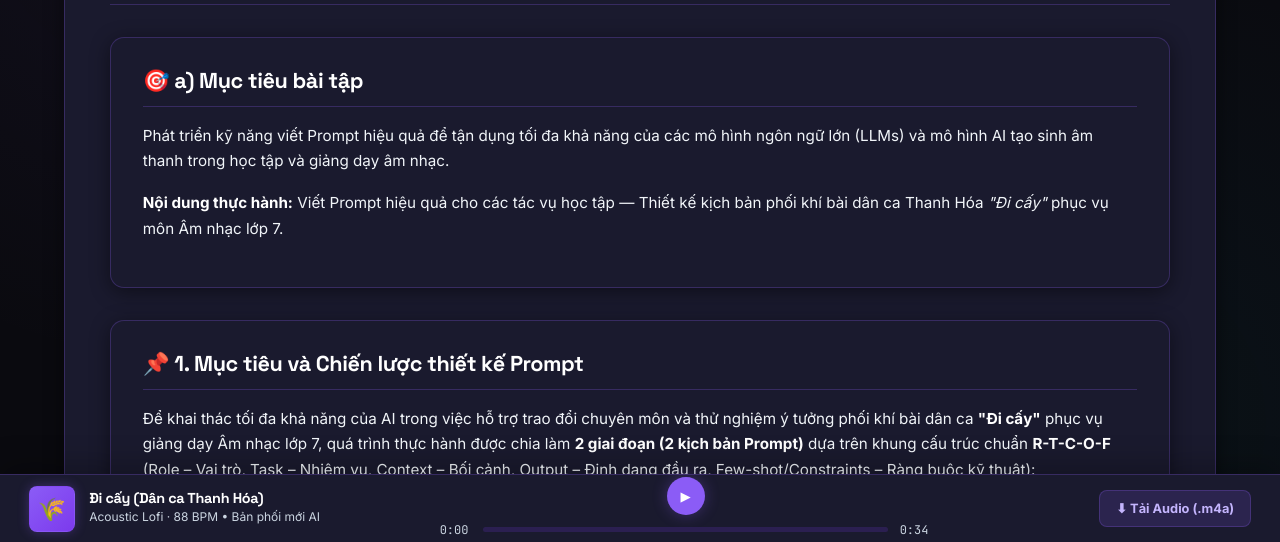
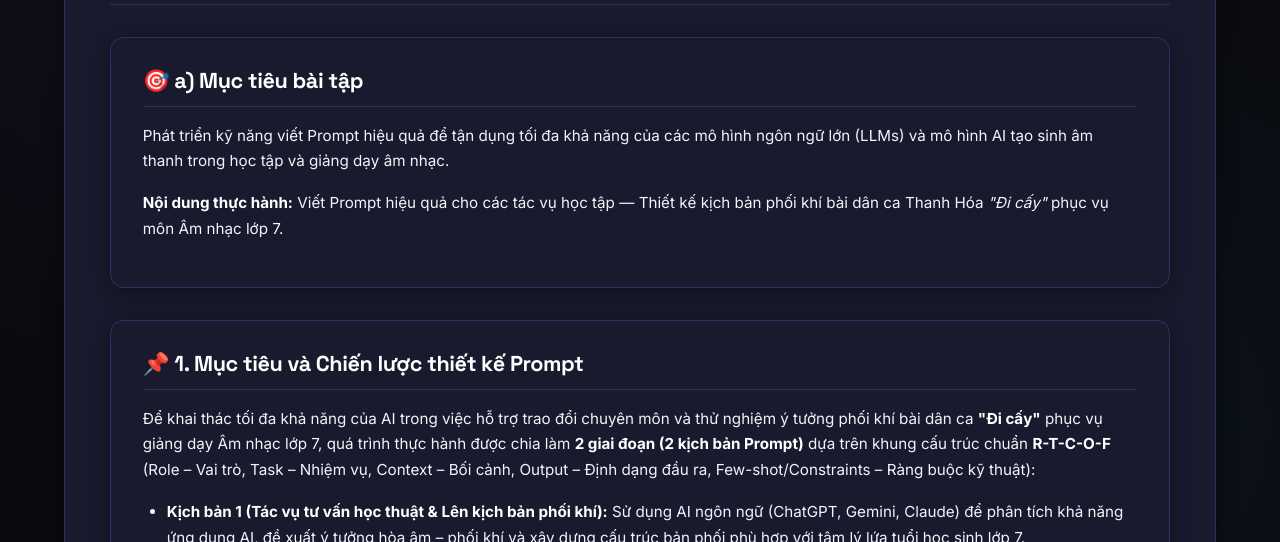
Before and after one commit to lethuyan2006/portfolio_lethuyan, a plain HTML site: page bai-tap-3.html in a window 1280 px wide. Shown: the part 258-800 px from the top of the page. Drawn offline with Linux system fonts and the light colour scheme.

Commit message:
Remove pinned bottom audio player across all pages; keep in-page audio player on Bai 3

```diff
--- a/css/style.css
+++ b/css/style.css
@@ -110,7 +110,7 @@ body {
   line-height: 1.68;
   -webkit-font-smoothing: antialiased;
   -moz-osx-font-smoothing: grayscale;
-  padding-bottom: 80px; /* Space for persistent bottom player */
+  padding-bottom: 0;
   overflow-x: hidden;
 }
 
@@ -740,153 +740,7 @@ pre, code, .code-box, .prompt-mini-box, .prompt-showcase-box, .query-code {
   font-size: 0.8rem;
 }
 
-/* ===================================================================
-   PERSISTENT BOTTOM AUDIO PLAYER
-   =================================================================== */
-.kvolt-bottom-player {
-  position: fixed;
-  bottom: 0;
-  left: 0;
-  right: 0;
-  height: 68px;
-  background: var(--bg-card);
-  backdrop-filter: blur(20px);
-  -webkit-backdrop-filter: blur(20px);
-  border-top: 1px solid var(--primary-border);
-  display: flex;
-  align-items: center;
-  justify-content: space-between;
-  padding: 0 1.8rem;
-  z-index: 9999;
-  box-shadow: 0 -8px 30px rgba(0, 0, 0, 0.25);
-  transition: transform 0.3s ease;
-}
-
-.player-left {
-  display: flex;
-  align-items: center;
-  gap: 0.9rem;
-  min-width: 220px;
-}
-
-.player-art {
-  width: 46px;
-  height: 46px;
-  border-radius: 8px;
-  background: linear-gradient(135deg, var(--primary) 0%, var(--primary-dark) 100%);
-  display: flex;
-  align-items: center;
-  justify-content: center;
-  font-size: 1.4rem;
-  border: 1px solid var(--primary-border);
-  box-shadow: 0 0 12px var(--primary-glow);
-}
-
-.player-meta h4 {
-  font-size: 0.9rem;
-  color: var(--text-heading) !important;
-  font-weight: 700;
-  margin: 0;
-}
-
-.player-meta span {
-  font-size: 0.75rem;
-  color: var(--text-muted);
-  display: block;
-}
-
-.player-center {
-  display: flex;
-  flex-direction: column;
-  align-items: center;
-  gap: 0.3rem;
-  flex-grow: 1;
-  max-width: 540px;
-  padding: 0 1.5rem;
-}
-
-.player-controls {
-  display: flex;
-  align-items: center;
-  gap: 1rem;
-}
-
-.player-btn-circle {
-  width: 38px;
-  height: 38px;
-  border-radius: 50%;
-  background: var(--primary);
-  border: none;
-  color: #FFFFFF;
-  display: flex;
-  align-items: center;
-  justify-content: center;
-  cursor: pointer;
-  transition: all 0.2s ease;
-  box-shadow: 0 0 15px var(--primary-glow);
-}
-
-.player-btn-circle:hover {
-  background: var(--primary-dark);
-  transform: scale(1.08);
-}
-
-.player-timeline {
-  display: flex;
-  align-items: center;
-  gap: 0.7rem;
-  width: 100%;
-}
-
-.player-time {
-  font-size: 0.75rem;
-  color: var(--text-muted);
-  font-family: var(--font-mono);
-  min-width: 32px;
-}
-
-.player-progress-bar {
-  flex-grow: 1;
-  height: 5px;
-  background: rgba(124, 58, 237, 0.18);
-  border-radius: 3px;
-  cursor: pointer;
-  position: relative;
-  overflow: hidden;
-}
-
-.player-progress-fill {
-  height: 100%;
-  width: 0%;
-  background: linear-gradient(90deg, var(--accent-cyan) 0%, var(--primary) 100%);
-  border-radius: 3px;
-  transition: width 0.1s linear;
-}
-
-.player-right {
-  display: flex;
-  align-items: center;
-  gap: 1.2rem;
-  min-width: 200px;
-  justify-content: flex-end;
-}
-
-.player-action-btn {
-  background: var(--primary-glow-subtle);
-  border: 1px solid var(--primary-border);
-  color: var(--primary-light);
-  font-size: 0.8rem;
-  font-weight: 700;
-  padding: 0.45rem 1rem;
-  border-radius: var(--radius-sm);
-  cursor: pointer;
-  transition: all 0.2s ease;
-}
-
-.player-action-btn:hover {
-  background: var(--primary);
-  color: #FFFFFF;
-}
+/* Pinned bottom audio player removed as requested */
 
 /* ===================================================================
    PROFILE & PROJECT COMPONENTS
--- a/js/main.js
+++ b/js/main.js
@@ -102,136 +102,70 @@ document.addEventListener('DOMContentLoaded', () => {
     });
   });
 
-  // 6. Persistent Bottom Audio Player Initialization
-  let globalAudio = document.getElementById('global-kvolt-audio');
-  if (!globalAudio) {
-    globalAudio = document.createElement('audio');
-    globalAudio.id = 'global-kvolt-audio';
-    globalAudio.src = 'audio/di_cay_88bpm.m4a';
-    globalAudio.preload = 'metadata';
-    document.body.appendChild(globalAudio);
-  }
-
-  // Inject persistent bottom player if not present in HTML
-  let bottomPlayer = document.querySelector('.kvolt-bottom-player');
-  if (!bottomPlayer) {
-    bottomPlayer = document.createElement('div');
-    bottomPlayer.className = 'kvolt-bottom-player';
-    bottomPlayer.innerHTML = `
-      <div class="player-left">
-        <div class="player-art">🌾</div>
-        <div class="player-meta">
-          <h4>Đi cấy (Dân ca Thanh Hóa)</h4>
-          <span>Acoustic Lofi · 88 BPM • Bản phối mới AI</span>
-        </div>
-      </div>
-      <div class="player-center">
-        <div class="player-controls">
-          <button class="player-btn-circle" id="kvolt-play-btn" title="Phát / Dừng bản phối">▶</button>
-        </div>
-        <div class="player-timeline">
-          <span class="player-time" id="kvolt-time-current">0:00</span>
-          <div class="player-progress-bar" id="kvolt-progress-track">
-            <div class="player-progress-fill" id="kvolt-progress-fill"></div>
-          </div>
-          <span class="player-time" id="kvolt-time-total">0:34</span>
-        </div>
-      </div>
-      <div class="player-right">
-        <a href="audio/di_cay_88bpm.m4a" download class="player-action-btn">⬇ Tải Audio (.m4a)</a>
-      </div>
-    `;
-    document.body.appendChild(bottomPlayer);
-  }
-
-  const playBtn = document.getElementById('kvolt-play-btn');
-  const progressTrack = document.getElementById('kvolt-progress-track');
-  const progressFill = document.getElementById('kvolt-progress-fill');
-  const timeCurrent = document.getElementById('kvolt-time-current');
-  const timeTotal = document.getElementById('kvolt-time-total');
+  // 6. In-Page Audio Player (for Bai tap 3 - không gim cố định ở chân trang)
+  const inPageAudio = document.getElementById('audio-player-element');
+  const inPagePlayBtn = document.querySelector('.play-toggle-btn');
+  const inPageProgressTrack = document.querySelector('.progress-track');
+  const inPageProgressFill = document.querySelector('.progress-fill');
+  const inPageTimeCurrent = document.querySelector('.time-current');
+  const inPageTimeTotal = document.querySelector('.time-total');
   const visualizerBars = document.querySelectorAll('.music-visualizer .bar');
 
-  // Also sync with in-page player if present (e.g. on bai-tap-3.html)
-  const inPagePlayBtn = document.querySelector('.play-toggle-btn');
-
-  function updatePlayState(isPlaying) {
-    if (playBtn) {
-      playBtn.innerHTML = isPlaying ? '❚❚' : '▶';
-      playBtn.style.boxShadow = isPlaying ? '0 0 20px var(--primary-glow)' : '';
-    }
-    if (inPagePlayBtn) {
+  if (inPageAudio && inPagePlayBtn) {
+    function updateInPageState(isPlaying) {
       inPagePlayBtn.innerHTML = isPlaying ? '❚❚' : '▶';
-    }
       visualizerBars.forEach(bar => {
         bar.style.animationPlayState = isPlaying ? 'running' : 'paused';
       });
     }
 
-  if (globalAudio) {
-    globalAudio.addEventListener('loadedmetadata', () => {
-      if (timeTotal && globalAudio.duration) {
-        const m = Math.floor(globalAudio.duration / 60);
-        const s = Math.floor(globalAudio.duration % 60);
-        timeTotal.innerText = `${m}:${s < 10 ? '0' : ''}${s}`;
-      }
-    });
-
-    globalAudio.addEventListener('timeupdate', () => {
-      if (globalAudio.duration) {
-        const percent = (globalAudio.currentTime / globalAudio.duration) * 100;
-        if (progressFill) progressFill.style.width = percent + '%';
-        if (timeCurrent) {
-          const m = Math.floor(globalAudio.currentTime / 60);
-          const s = Math.floor(globalAudio.currentTime % 60);
-          timeCurrent.innerText = `${m}:${s < 10 ? '0' : ''}${s}`;
-        }
-      }
-    });
-
-    globalAudio.addEventListener('ended', () => {
-      updatePlayState(false);
-      if (progressFill) progressFill.style.width = '0%';
-      if (timeCurrent) timeCurrent.innerText = '0:00';
-    });
-
-    if (playBtn) {
-      playBtn.addEventListener('click', () => {
-        if (globalAudio.paused) {
-          globalAudio.play().then(() => {
-            updatePlayState(true);
+    inPagePlayBtn.addEventListener('click', () => {
+      if (inPageAudio.paused) {
+        inPageAudio.play().then(() => {
+          updateInPageState(true);
           showToast('Đang phát bản phối: Đi cấy (Acoustic Lofi 88 BPM)');
         }).catch(err => {
           console.warn('Audio play error:', err);
         });
       } else {
-          globalAudio.pause();
-          updatePlayState(false);
+        inPageAudio.pause();
+        updateInPageState(false);
         showToast('Đã tạm dừng bản phối');
       }
     });
-    }
 
-    if (progressTrack) {
-      progressTrack.addEventListener('click', (e) => {
-        const rect = progressTrack.getBoundingClientRect();
-        const clickPos = (e.clientX - rect.left) / rect.width;
-        if (globalAudio.duration) {
-          globalAudio.currentTime = clickPos * globalAudio.duration;
+    inPageAudio.addEventListener('loadedmetadata', () => {
+      if (inPageTimeTotal && inPageAudio.duration) {
+        const m = Math.floor(inPageAudio.duration / 60);
+        const s = Math.floor(inPageAudio.duration % 60);
+        inPageTimeTotal.innerText = `${m}:${s < 10 ? '0' : ''}${s}`;
       }
     });
+
+    inPageAudio.addEventListener('timeupdate', () => {
+      if (inPageAudio.duration) {
+        const percent = (inPageAudio.currentTime / inPageAudio.duration) * 100;
+        if (inPageProgressFill) inPageProgressFill.style.width = percent + '%';
+        if (inPageTimeCurrent) {
+          const m = Math.floor(inPageAudio.currentTime / 60);
+          const s = Math.floor(inPageAudio.currentTime % 60);
+          inPageTimeCurrent.innerText = `${m}:${s < 10 ? '0' : ''}${s}`;
         }
+      }
+    });
 
-    // Connect in-page player button if on Bai tap 3
-    if (inPagePlayBtn) {
-      inPagePlayBtn.addEventListener('click', () => {
-        if (globalAudio.paused) {
-          globalAudio.play().then(() => {
-            updatePlayState(true);
-            showToast('Đang phát bản phối âm thanh: Đi cấy (Acoustic Lofi 88 BPM)');
+    inPageAudio.addEventListener('ended', () => {
+      updateInPageState(false);
+      if (inPageProgressFill) inPageProgressFill.style.width = '0%';
+      if (inPageTimeCurrent) inPageTimeCurrent.innerText = '0:00';
     });
-        } else {
-          globalAudio.pause();
-          updatePlayState(false);
+
+    if (inPageProgressTrack) {
+      inPageProgressTrack.addEventListener('click', (e) => {
+        const rect = inPageProgressTrack.getBoundingClientRect();
+        const clickPos = (e.clientX - rect.left) / rect.width;
+        if (inPageAudio.duration) {
+          inPageAudio.currentTime = clickPos * inPageAudio.duration;
         }
       });
     }
```
Lines whose indentation alone changed are shown as unchanged.
